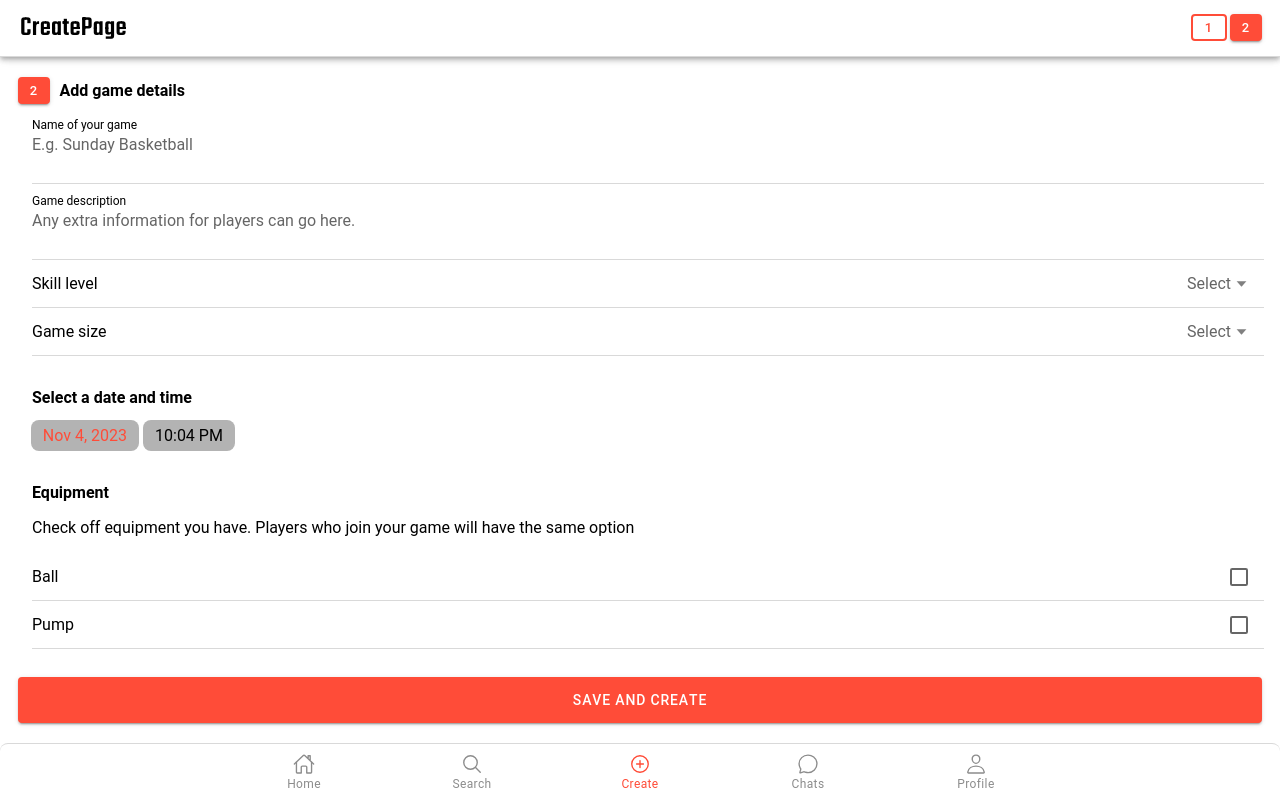
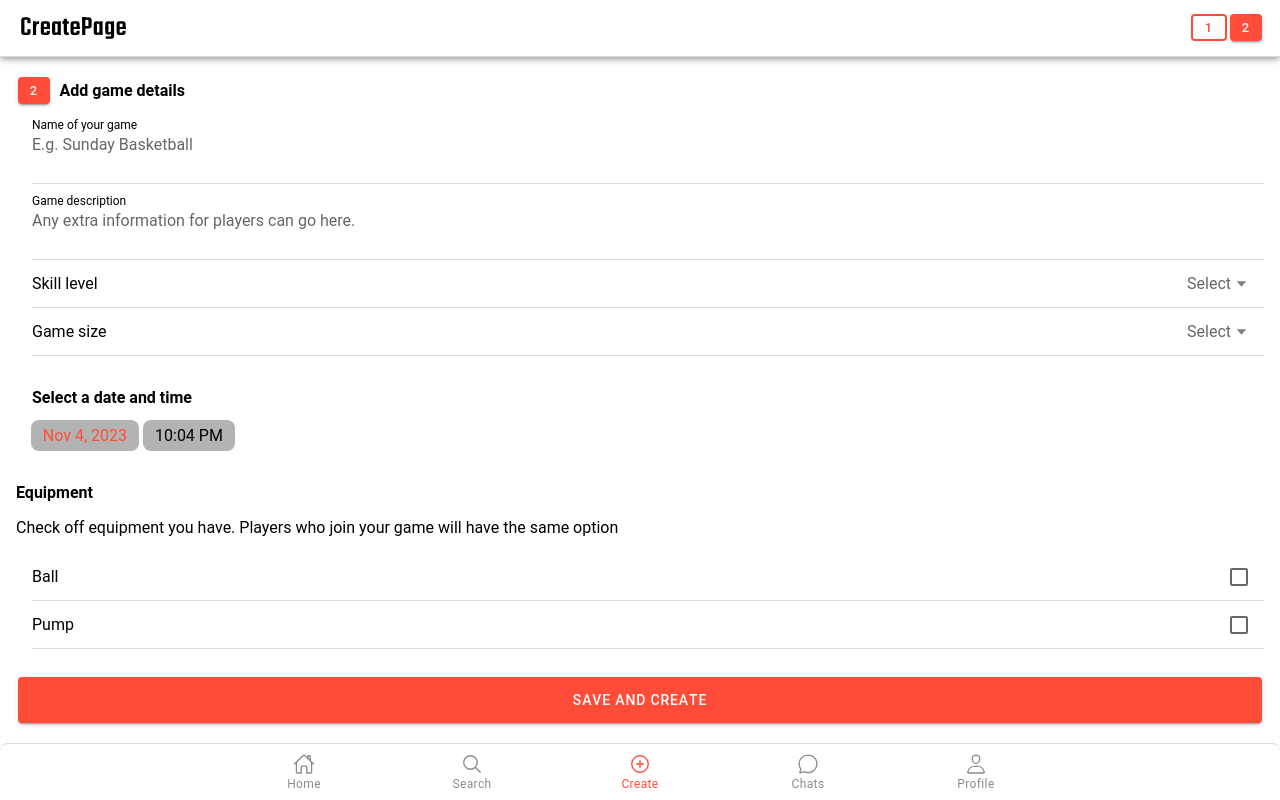
Before and after one commit to PapaniaP/swish, a React (Vite) app: page /create2 in a window 1280 px wide. Built offline with nearby package versions, Linux system fonts and the light colour scheme.

Commit message:
inputs added to one screen for easier value manipulation

```diff
--- a/src/components/Equipment.css
+++ /dev/null
@@ -1,3 +0,0 @@
-.text {
-    padding: 0 1rem;
-}
--- a/src/components/Equipment.tsx
+++ /dev/null
@@ -1,21 +0,0 @@
-import { IonCheckbox, IonItem } from "@ionic/react";
-import "./Equipment.css"
-
-const Equipment: React.FC = () => {
-    return (
-        <div>
-            <div className="text">
-                <strong>Equipment</strong>
-                <p>Check off equipment you have. Players who join your game will have the same option</p>
-            </div>
-            <IonItem>
-                <IonCheckbox justify="space-between">Ball</IonCheckbox>
-            </IonItem>
-            <IonItem>
-                <IonCheckbox justify="space-between">Pump</IonCheckbox>
-            </IonItem>
-        </div>
-    )
-}
-
-export default Equipment;
--- a/src/components/Timepicker.css
+++ /dev/null
@@ -1,18 +0,0 @@
-.dateButtons {
-    display: flex;
-    justify-content: start;
-    padding-left: 0.8rem;
-    --background: white;
-}
-
-.timepickerStrong {
-    padding: 0 1rem;
-
-}
-
-.timepickerContainer {
-    padding-top: 2rem;
-    display: flex;
-    flex-direction: column;
-    gap: 0.8rem;
-}
--- a/src/components/Timepicker.tsx
+++ /dev/null
@@ -1,17 +0,0 @@
-import { IonDatetime, IonDatetimeButton, IonModal } from '@ionic/react';
-import "./Timepicker.css";
-import "../theme/variables.css"
-
-const Timepicker: React.FC = () => {
-    return (
-        <div className='timepickerContainer'>
-            <strong className='timepickerStrong'>Select a date and time</strong>
-            <IonDatetimeButton className='dateButtons' slot='start' datetime="datetime"></IonDatetimeButton>
-
-            <IonModal keepContentsMounted={true} >
-                <IonDatetime showDefaultButtons={true} id="datetime"></IonDatetime>
-            </IonModal>
-        </div>
-    );
-}
-export default Timepicker;
--- a/src/pages/CreatePage2.css
+++ b/src/pages/CreatePage2.css
@@ -11,5 +11,24 @@ main {
 }
 
 .nameGame {
-    padding-top: 1rem;
+    padding-top: 2rem;
 }
+
+.dateButtons {
+    display: flex;
+    justify-content: start;
+    padding-left: 0.8rem;
+    --background: white;
+}
+
+.timepickerStrong {
+    padding: 0 1rem;
+
+}
+
+.timepickerContainer {
+    padding-top: 2rem;
+    display: flex;
+    flex-direction: column;
+    gap: 0.8rem;
+}
--- a/src/pages/CreatePage2.tsx
+++ b/src/pages/CreatePage2.tsx
@@ -1,4 +1,4 @@
-import { IonButton, IonContent, IonHeader, IonIcon, IonPage, IonTitle, IonToolbar, IonInput, IonItem, IonTextarea, IonSelect, IonSelectOption } from "@ionic/react";
+import { IonButton, IonContent, IonHeader, IonPage, IonTitle, IonToolbar, IonInput, IonItem, IonTextarea, IonSelect, IonSelectOption, IonDatetime, IonDatetimeButton, IonModal, IonCheckbox } from "@ionic/react";
 import "./CreatePage2.css";
 import "../styles.css"
 import "../theme/variables.css"
@@ -6,10 +6,24 @@ import { addOutline } from "ionicons/icons";
 import React, { useState, useEffect } from "react";
 import Court from "../components/Court";
 import { CourtInfo } from "../components/Court";
-import Timepicker from "../components/timepicker";
-import Equipment from "../components/Equipment";
 
 const CreatePage2: React.FC = () => {
+
+    // const newGame = {
+    //     id: id,
+    //     gameName: gameName,
+    //     skillLevel: skillLevel,
+    //     gameDescription: gameDescription,
+    //     court: {},
+    //     gameSize: gameSize,
+    //     availableSpots: "",
+    //     time: time,
+    //     organiser: {
+    //         image: "",
+    //         name: ""
+    //     }
+    // }
+
     return (
         <IonPage>
             <IonHeader>
@@ -52,8 +66,26 @@ const CreatePage2: React.FC = () => {
                         </IonSelect>
                     </IonItem>
                     <div className="timeAndEquipment">
-                        <Timepicker />
-                        <Equipment />
+                        <div className='timepickerContainer'>
+                            <strong className='timepickerStrong'>Select a date and time</strong>
+                            <IonDatetimeButton className='dateButtons' slot='start' datetime="datetime"></IonDatetimeButton>
+
+                            <IonModal keepContentsMounted={true} >
+                                <IonDatetime showDefaultButtons={true} id="datetime"></IonDatetime>
+                            </IonModal>
+                        </div>
+                        <div>
+                            <div className="text">
+                                <strong>Equipment</strong>
+                                <p>Check off equipment you have. Players who join your game will have the same option</p>
+                            </div>
+                            <IonItem>
+                                <IonCheckbox justify="space-between">Ball</IonCheckbox>
+                            </IonItem>
+                            <IonItem>
+                                <IonCheckbox justify="space-between">Pump</IonCheckbox>
+                            </IonItem>
+                        </div>
                     </div>
                 </main>
             </IonContent>
```
